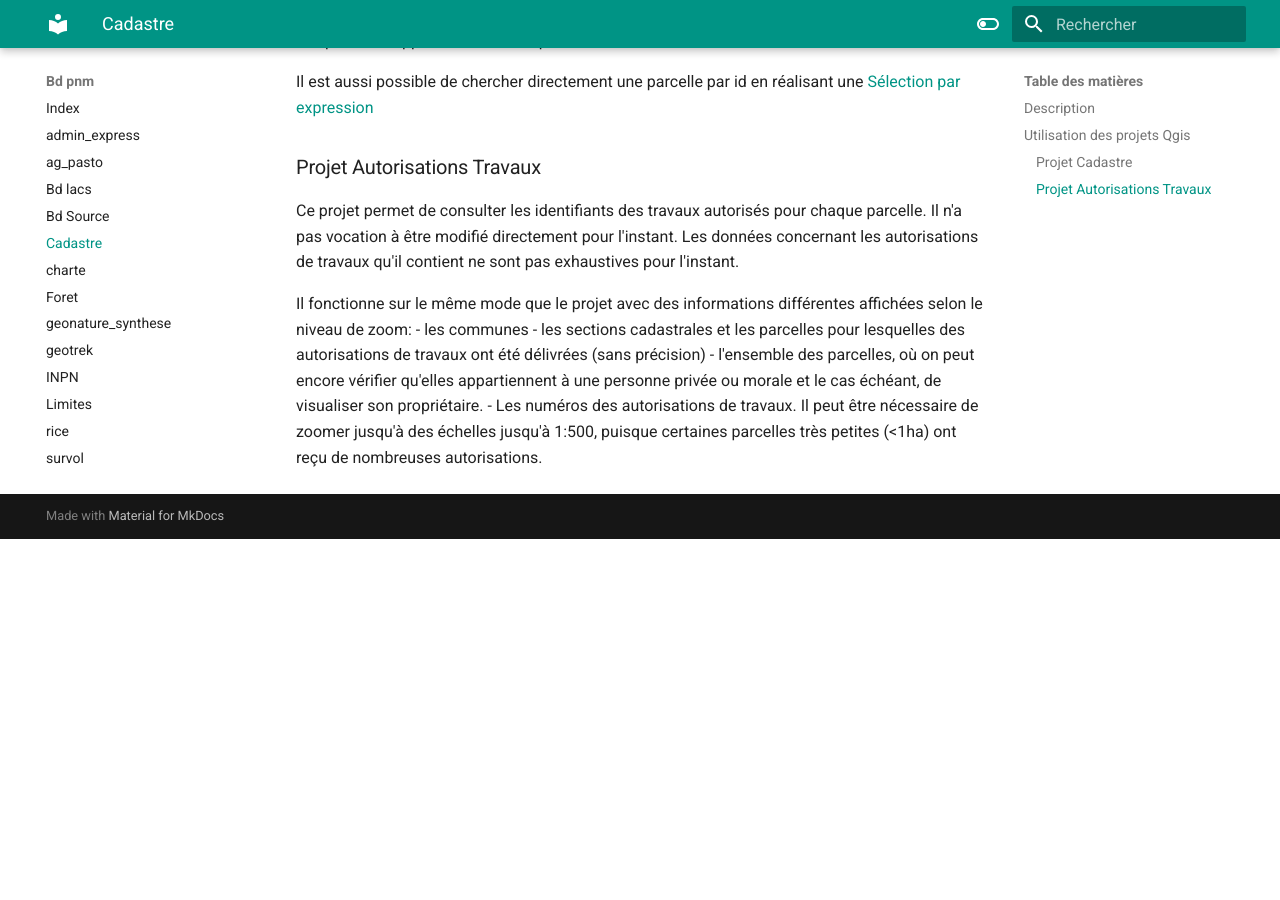
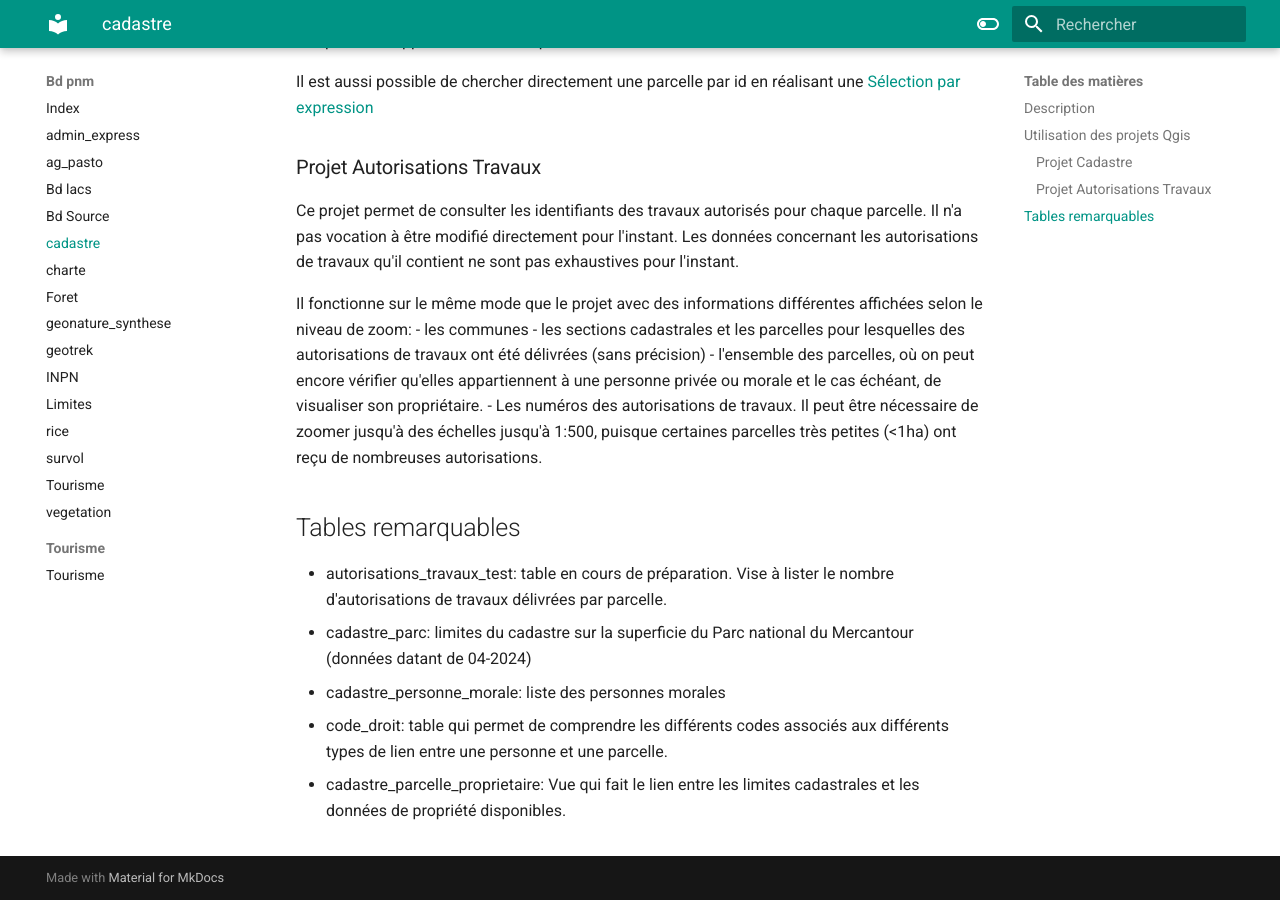
Before and after one commit to PnMercantour/donnees, an MkDocs documentation site: the page built from docs/bd_pnm/cadastre.md, in a window 1280 px wide and 900 px high, scrolled down 828 px. Built offline with MkDocs 1.6.1 and Material for MkDocs 9.7.7, drawn with Linux system fonts in a browser that asks for light colours; before the commit the page ends 1367 px from its top, so only the background shows below that.

Commit message:
Maj de la doc

```diff
--- a/docs/bd_pnm/cadastre.md
+++ b/docs/bd_pnm/cadastre.md
@@ -1,4 +1,4 @@
-# Cadastre
+# cadastre
 
 ## Description
 Ce schéma contient les données du cadastre librement accessibles mises en forme pour faciliter leur consultation. Les parcelles sont issues de https://cadastre.data.gouv.fr/data/etalab-cadastre/2024-01-01/geojson/departements/
@@ -45,16 +45,21 @@
 
 
 
+## Tables remarquables
+
+- autorisations_travaux_test: table en cours de préparation. Vise à lister le nombre d'autorisations de travaux délivrées par parcelle.
+- cadastre_parc: limites du cadastre sur la superficie du Parc national du Mercantour (données datant de 04-2024)
+- cadastre_personne_morale: liste des personnes morales
+- code_droit: table qui permet de comprendre les différents codes associés aux différents types de lien entre une personne et une parcelle.
+
+
+- cadastre_parcelle_proprietaire: Vue qui fait le lien entre les limites cadastrales et les données de propriété disponibles.
+
 <!--
 ### _Exemples_
 _Détail de l'utilisation du projet Qgis, de la manipulation des filtres et de la symbologie._
 
-## Tables remarquables
-_Les tables accessibles, le type de données_ </br>
-Contient X tables accessibles.
-- La première table qui fait des trucs
-- la deuxième qui est aussi très intéressante
-- sans parler de la troisième
+
 
 #	# Description des colonnes remarquables
 
```
Also changed, not shown: docs/bd_pnm/bd_lacs.md (+21 -0 lines), docs/bd_pnm/bd_source.md (+4 -0 lines), docs/bd_pnm/geonature_synthese.md (+7 -3 lines), docs/bd_pnm/geotrek.md (+7 -3 lines).
